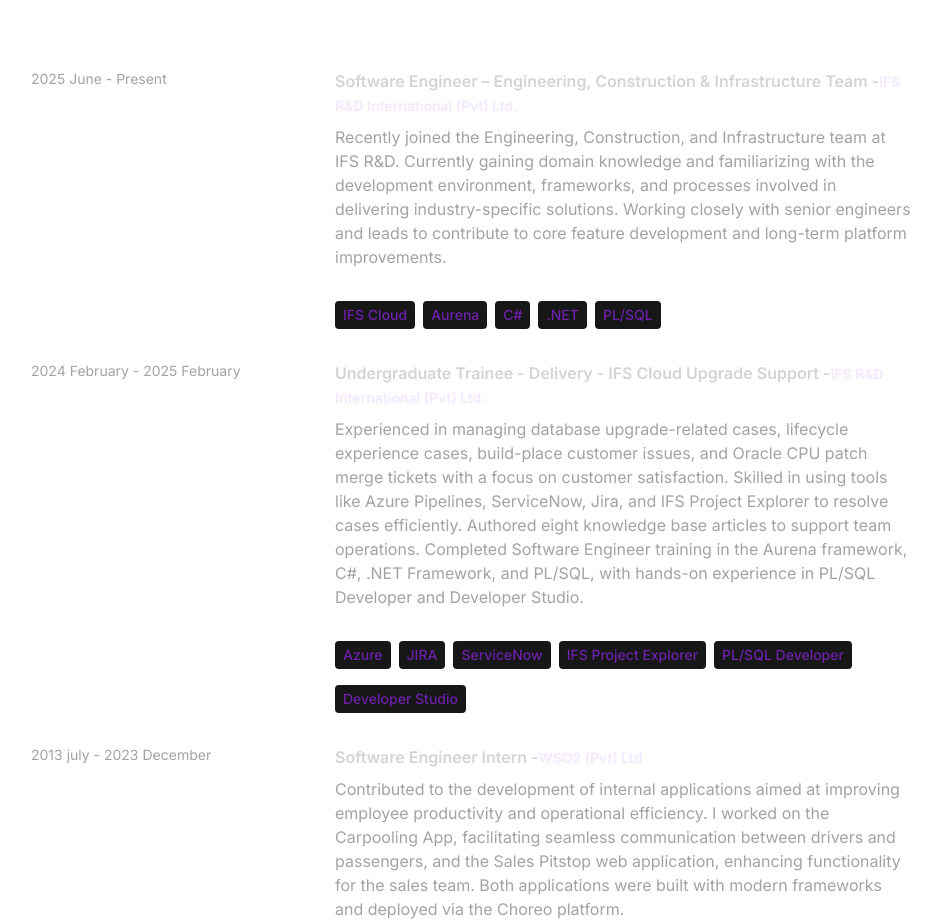
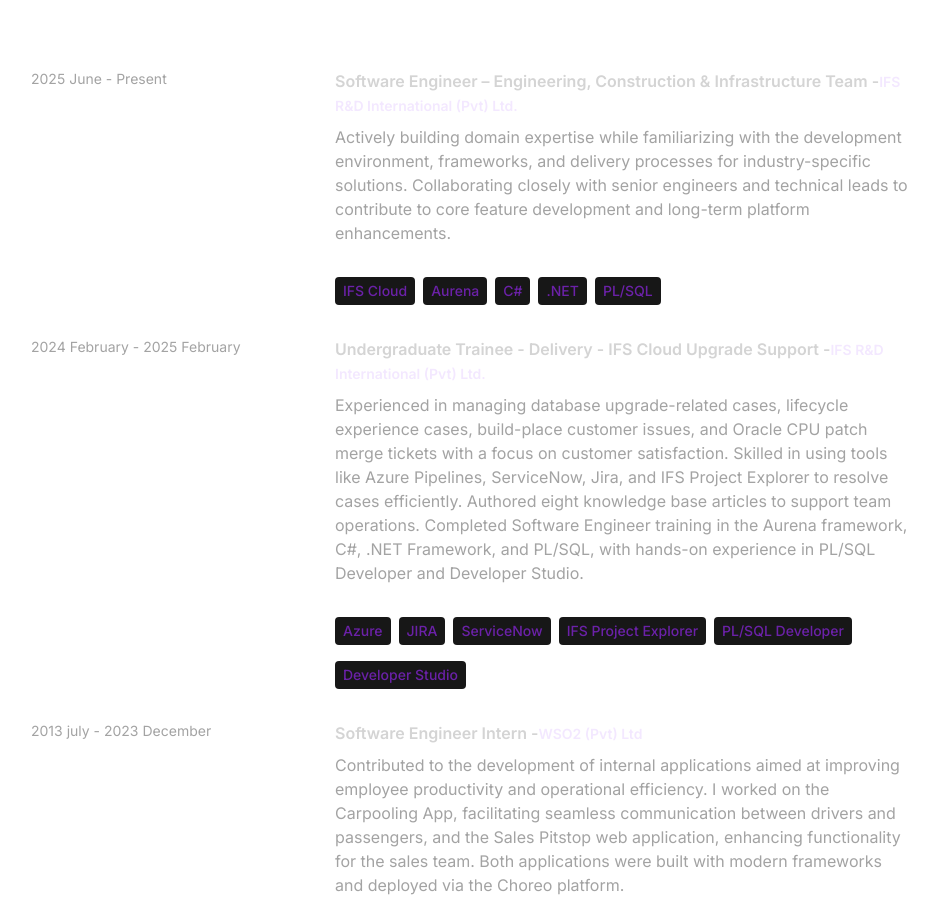
Before and after one commit to Sujitha1221/Portfolio-Sujitha-Srikanthan, a React (Vite) app in the folder my-project/: page / in a window 1280 px wide. Shown: the part 2860-3782 px from the top of the page, without its empty margins (169-1110 px from the left). Built offline with nearby package versions, Linux system fonts and the light colour scheme.

Commit message:
Update job description for Software Engineer role to reflect active contributions and collaboration

```diff
--- a/my-project/src/constants/index.js
+++ b/my-project/src/constants/index.js
@@ -23,7 +23,7 @@
     year: "2025 June - Present",
     role: "Software Engineer – Engineering, Construction & Infrastructure Team",
     company: "IFS R&D International (Pvt) Ltd.",
-    description: `Recently joined the Engineering, Construction, and Infrastructure team at IFS R&D. Currently gaining domain knowledge and familiarizing with the development environment, frameworks, and processes involved in delivering industry-specific solutions. Working closely with senior engineers and leads to contribute to core feature development and long-term platform improvements.`,
+    description: `Actively building domain expertise while familiarizing with the development environment, frameworks, and delivery processes for industry-specific solutions. Collaborating closely with senior engineers and technical leads to contribute to core feature development and long-term platform enhancements.`,
     technologies: ["IFS Cloud", "Aurena", "C#", ".NET", "PL/SQL"],
   },
   {
```
